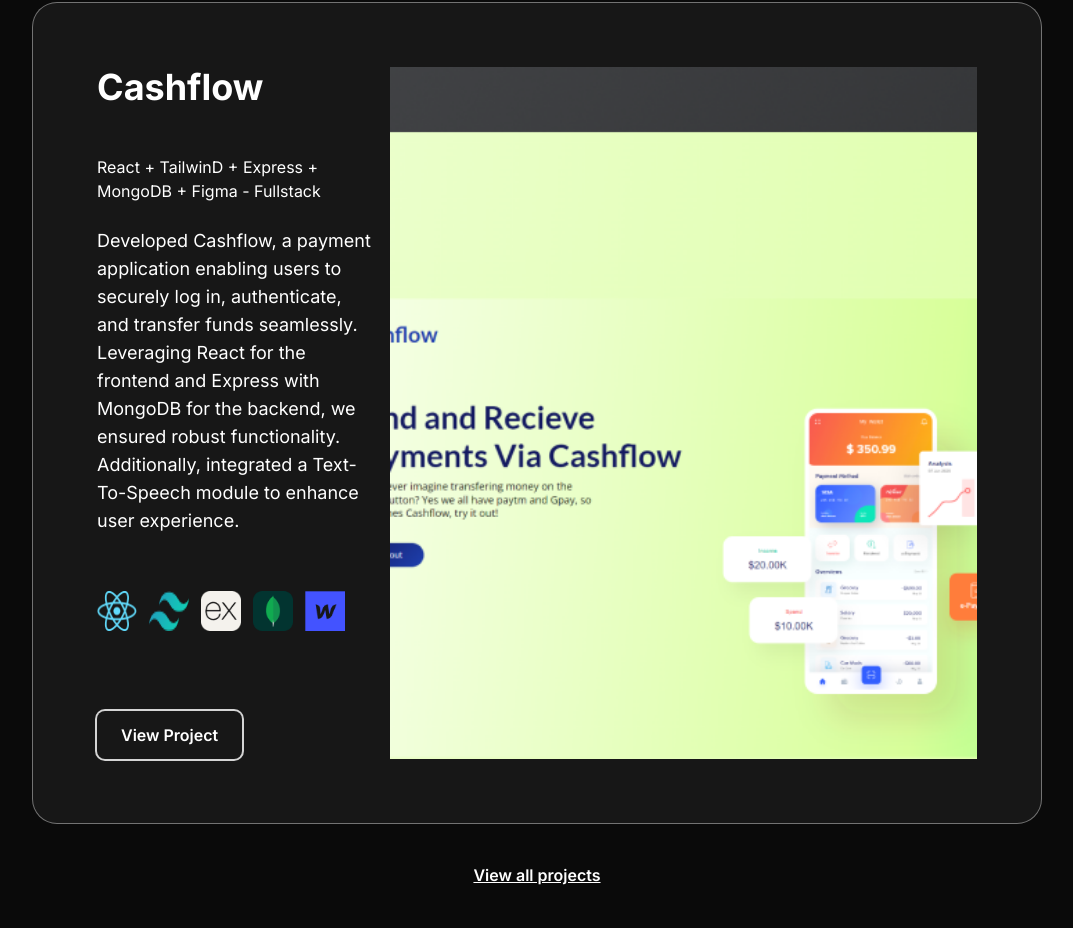
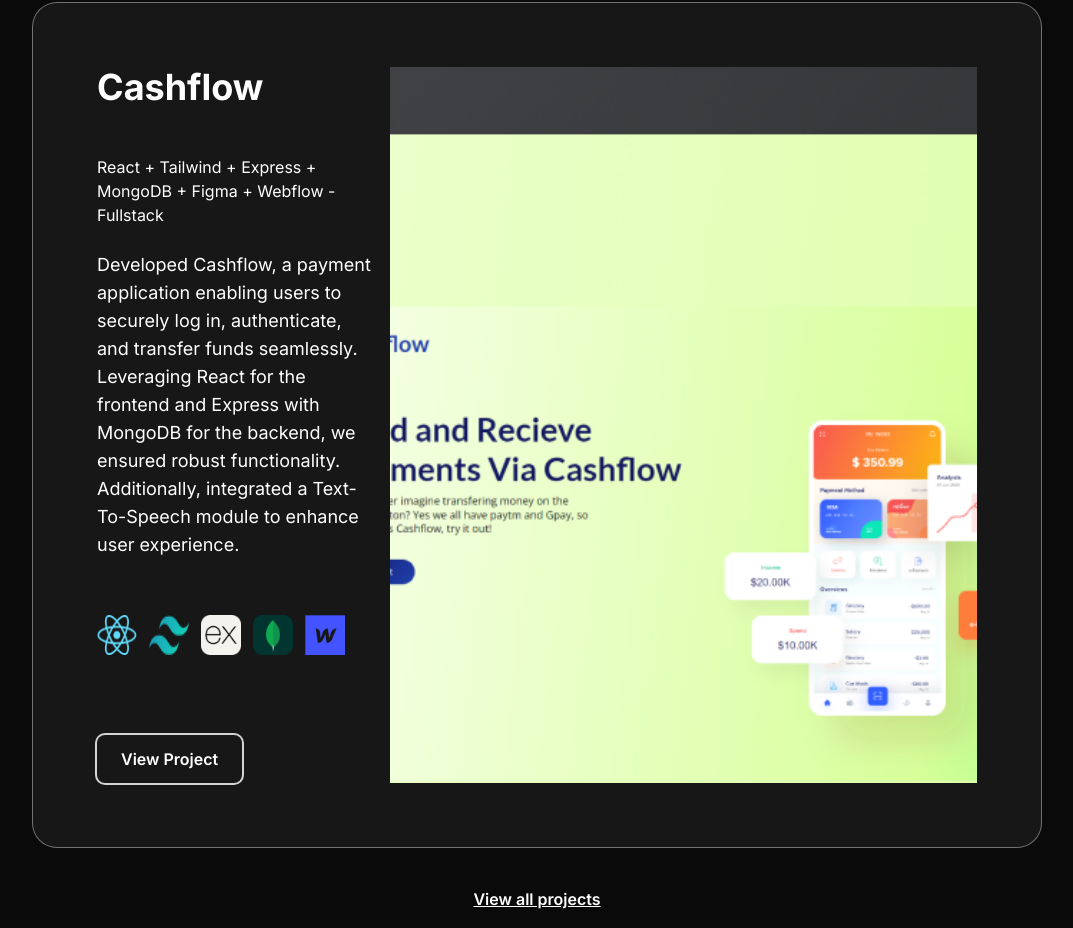
Before and after one commit to khardikk/Builders_hub, a React (Vite) app in the folder Frontend/builders_landing/: page / in a window 1280 px wide. Shown: the part 2713-3641 px from the top of the page, without its empty margins (111-1184 px from the left). Built offline with nearby package versions, Linux system fonts and the light colour scheme.

Commit message:
Update project stack in OurBuilds component

```diff
--- a/Frontend/builders_landing/src/components/OurBuilds.jsx
+++ b/Frontend/builders_landing/src/components/OurBuilds.jsx
@@ -56,7 +56,7 @@ const OurBuilds = () => {
       <Card logos={projectSkills.yogawebsite.map(skill => skillLogos[skill])} src={yogawebsite} projects="https://yoga-website-jet.vercel.app/" ProjectName="Art of Learning Institute" Projectstack="React + Sanity + Figma - Fullstack" ProjectDesc="We upgraded up the Art of Learning Institute's yoga business with a polished UI design, using React and CSS for the frontend. The Builders created the UI in Figma and conducted design research to make sure it's user-friendly. The outcome? A smooth interface that boosts the brand and keeps users engaged."/>
       </Tilt>
       <Tilt options={defaultOptions}>
-      <Card logos={projectSkills.cashflow.map(skill => skillLogos[skill])} src={cashflow} projects="https://cashflow-dd61aa.webflow.io/" ProjectName="Cashflow" Projectstack="React + TailwinD + Express + MongoDB + Figma - Fullstack" ProjectDesc=" Developed Cashflow, a payment application enabling users to securely log in, authenticate, and transfer funds seamlessly. Leveraging React for the frontend and Express with MongoDB for the backend, we ensured robust functionality. Additionally, integrated a Text-To-Speech module to enhance user experience."/>
+      <Card logos={projectSkills.cashflow.map(skill => skillLogos[skill])} src={cashflow} projects="https://cashflow-dd61aa.webflow.io/" ProjectName="Cashflow" Projectstack="React + Tailwind + Express + MongoDB + Figma + Webflow - Fullstack" ProjectDesc=" Developed Cashflow, a payment application enabling users to securely log in, authenticate, and transfer funds seamlessly. Leveraging React for the frontend and Express with MongoDB for the backend, we ensured robust functionality. Additionally, integrated a Text-To-Speech module to enhance user experience."/>
       </Tilt>
       <Link to="/projects" className='font-Inter font-semibold text-base underline'>View all projects</Link>
     </div>
```
